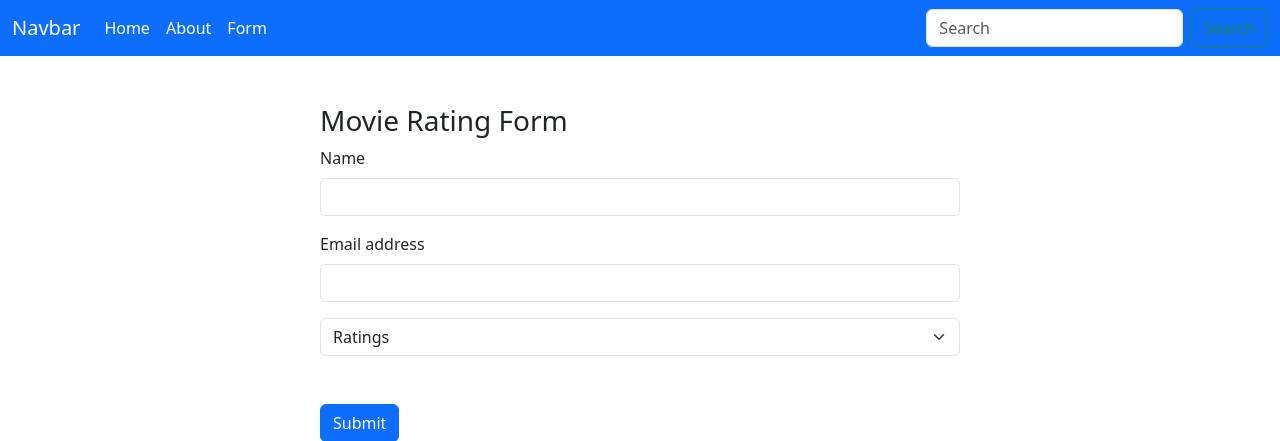
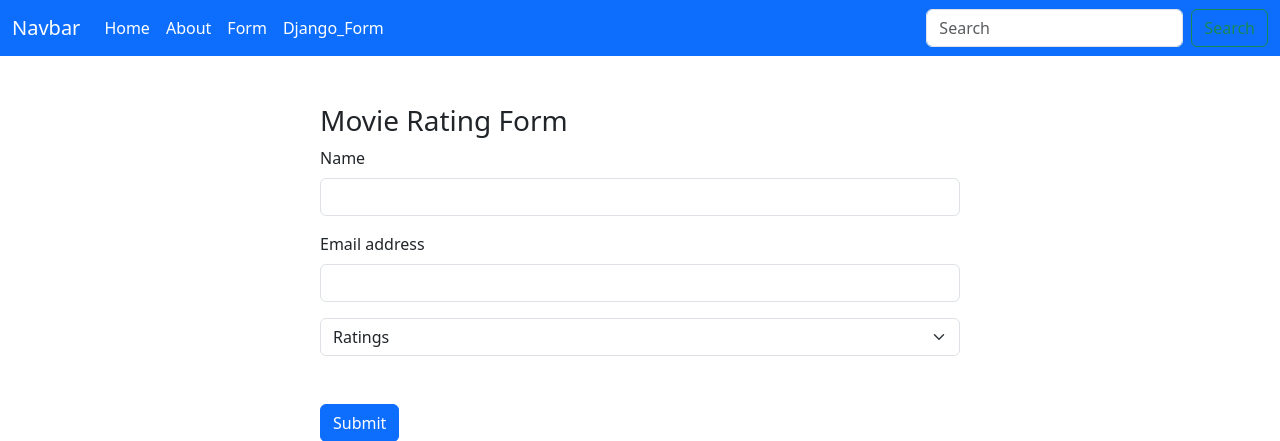
Before and after one commit to SazzadForazi/django, a Django app: page /first/form/ in a window 1280 px wide. Shown: the top 441 px of the page. Run offline with Django 3.2, Linux system fonts and the light colour scheme.

Commit message:
add api form

```diff
--- /dev/null
+++ b/project5/myapp/forms.py
@@ -0,0 +1,5 @@
+from django import forms
+
+class contactForm(forms.Form):
+    name = forms.CharField(label="Enter your Name:")
+    email = forms.EmailField(label = "User Email")
--- a/project5/myapp/urls.py
+++ b/project5/myapp/urls.py
@@ -4,5 +4,6 @@ from . import views
 urlpatterns = [
     path('',views.home, name="home"),
     path('about/',views.about,name="about"),
-    path('form/',views.submit_form, name="submit_form")
+    path('form/',views.submit_form, name="submit_form"),
+    path('django_forms/',views.Django_forms, name='django_forms' )
 ]
--- a/project5/myapp/views.py
+++ b/project5/myapp/views.py
@@ -1,5 +1,5 @@
 from django.shortcuts import render
-
+from .forms import contactForm
 # Create your views here.
 def home(request):
     return render(request,'home.html')
@@ -15,3 +15,15 @@ def about(request):
 
 def submit_form(request):
     return render(request,'form.html')
+
+
+
+
+#View Function for contactForm Form-Class
+def Django_forms(request):
+    form = contactForm(request.POST)
+    # print(request.POST)
+    if form.is_valid():
+        print(form.cleaned_data)
+
+    return render(request,"django_forms.html",{'form':form})
--- a/project5/templates/base.html
+++ b/project5/templates/base.html
@@ -24,8 +24,12 @@
                     <a class="nav-link active" aria-current="page" href="{%url 'about' %}">About</a>
                 </li>
 
+
                 <li class="nav-item">
                     <a class="nav-link active" aria-current="page" href="{%url 'submit_form' %}">Form</a>
+                </li>
+                <li class="nav-item">
+                    <a class="nav-link active" aria-current="page" href="{%url 'django_forms' %}">Django_Form</a>
                 </li>
 
             </ul>
```
Also changed, not shown: project5/myapp/templates/django_forms.html (added, +9 -0 lines).
